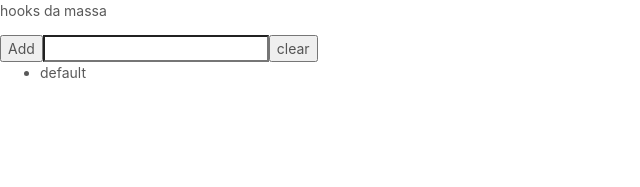
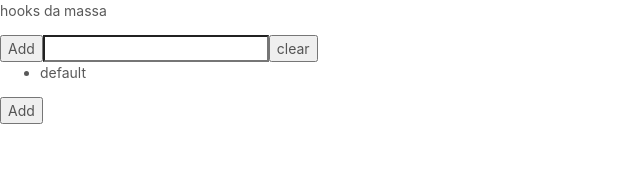
Before and after one commit to vicksbr/basicapp, a React app in the folder ui/: page / in a window 1280 px wide. Shown: the top 187 px of the page, without its empty margins (0-640 px from the left). Built offline with nearby package versions, Linux system fonts and the light colour scheme; the HTML template or start-up script is replaced by a standard one.

Commit message:
add global state and an example using a button that is not inside Client component but share the same state provided by the Provider function

```diff
--- a/ui/reducer/clientReducer.js
+++ b/ui/reducer/clientReducer.js
@@ -9,7 +9,7 @@ export const clientInitialState = {
 function clientReducer(state, action) {
     switch (action.type) {
       case "add":
-        return { ...state, ['clients']: { ...state.clients, [action.payload]: {name: action.payload }}};
+        return { ...state, 'clients': { ...state.clients, [action.payload]: {name: action.payload }}};
       case "fetch":
         return state;
       case 'del':
--- a/ui/src/Components/App.js
+++ b/ui/src/Components/App.js
@@ -1,10 +1,12 @@
 import React from "react";
-import Clients from "../Components/Client/Clients";
+import Clients from "./Client/Clients";
+import clientReducer, { clientInitialState } from '../../reducer/clientReducer';
+import { StateProvider } from "./Provider"
 
 const App = () => (
-  <div>
+  <StateProvider initialState={clientInitialState} reducer={clientReducer}>
     <Clients />
-  </div>
+  </StateProvider>
 );
 
 export default App;
--- /dev/null
+++ b/ui/src/Components/Client/AddButton.js
@@ -0,0 +1,15 @@
+import React from 'react'
+
+
+const AddButton = ({onAdd}) => {
+  return(
+    <button
+      type='button'
+      onClick={onAdd}
+    >
+      Add
+    </button>
+  );
+}
+
+export default AddButton
--- a/ui/src/Components/Client/Clients.js
+++ b/ui/src/Components/Client/Clients.js
@@ -1,27 +1,33 @@
-import React, { useReducer, useEffect } from "react";
+import React from "react";
 import useInput from "../utils"
 import useAPI from "../useAPI"
+import AddButton from "./AddButton"
 
 function Clients() {
 
-  const inputClientName= useInput("")
-  const api = useAPI()
+  const inputClientName = useInput("")
+  const { state, apiManager } = useAPI()
+  const { clients } = state
 
-  const clientsArr = Object.values(api.state.clients)
+  const ListClients = () =>  {
+    const clientsArr = Object.values(clients)
+    return(
+      <ul>
+        {clientsArr.map((el,index) => <li key={index}>{el.name}</li>)}
+      </ul>
+    )
+  }
 
   return(
     <>
-    <p>hooks da massa</p>
-    <button onClick={() => api.addClient(inputClientName.value)}>Add</button>
-    <input type='text' {...inputClientName} />
-    <button onClick={() => api.clearClient()}>clear</button>
-    <ul>
-      {clientsArr.map( (el,index) => <li key={index}>{el.name}</li>)}
-    </ul>
+      <p>hooks da massa</p>
+      <button type='button' onClick={() => apiManager.addClient(inputClientName.value)}>Add</button>
+      <input type='text' {...inputClientName} />
+      <button type='button' onClick={() => apiManager.clearClient()}>clear</button>
+      <ListClients />
+      <AddButton onAdd={() => apiManager.addClient(inputClientName.value)} />
     </>
   );
 }
 
-
-
 export default Clients;
--- /dev/null
+++ b/ui/src/Components/Provider.js
@@ -0,0 +1,10 @@
+import React, {createContext, useContext, useReducer} from 'react';
+
+export const StateContext = createContext();
+
+export const StateProvider = ({ reducer, initialState, children}) =>(
+  <StateContext.Provider value={useReducer(reducer, initialState)}>
+    {children}
+  </StateContext.Provider>
+);
+export const useStateValue = () => useContext(StateContext);
--- a/ui/src/Components/useAPI.js
+++ b/ui/src/Components/useAPI.js
@@ -1,10 +1,9 @@
-import clientReducer, { clientInitialState } from "../../reducer/clientReducer"
-import { useReducer, useEffect } from 'react'
-
+import { useEffect } from 'react'
+import {useStateValue} from './Provider'
 
 function useAPI() {
 
-  const [state, dispatch] = useReducer(clientReducer,clientInitialState);
+  const [state, dispatch] = useStateValue();
 
   const apiManager = {
     addClient : clientName => dispatch({type:'add', payload: clientName}),
@@ -19,7 +18,7 @@ function useAPI() {
 
   return {
       state,
-      ...apiManager
+      apiManager
     }
 }
 
```
